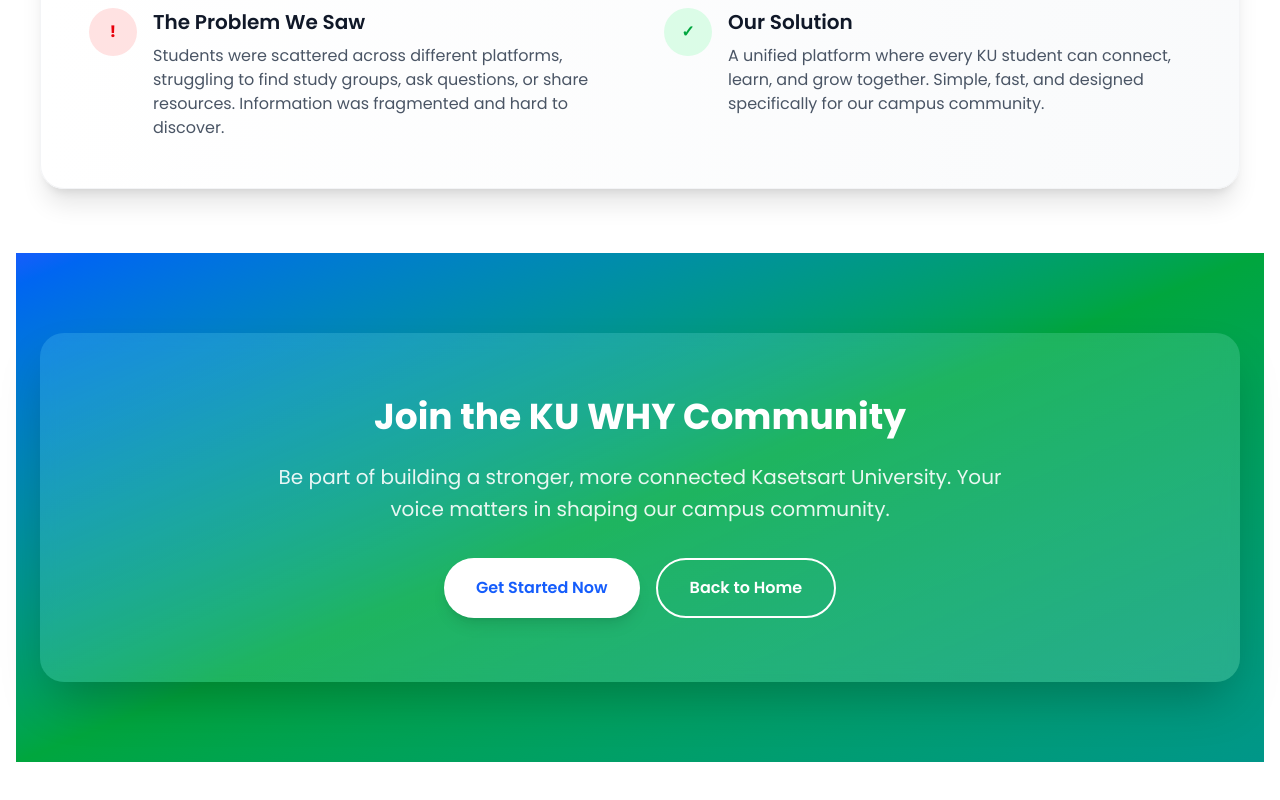
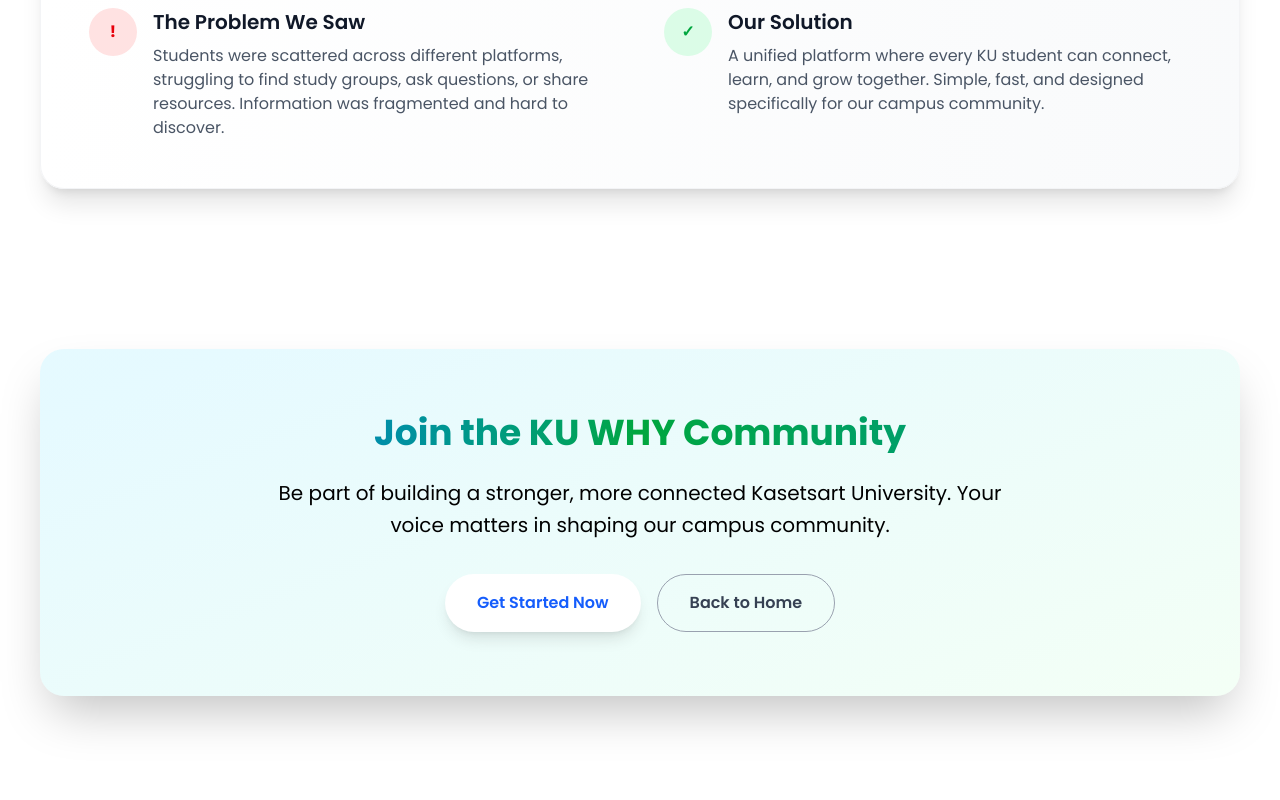
Before and after one commit to isp-merciful/kuwhy, a Next.js app in the folder frontend/: page /components/about-us-page in a window 1280 px wide. Shown: the part 2863-3663 px from the top of the page. Before the commit the page ends 3641 px from the top, so only its background shows below. Built offline with nearby package versions, Linux system fonts and the light colour scheme; no server answers.

Commit message:
Change color in this page that related to home page

```diff
--- a/frontend/app/components/about-us-page/page.js
+++ b/frontend/app/components/about-us-page/page.js
@@ -250,7 +250,7 @@
       </section>
 
       {/* CTA */}
-      <section className="py-20 bg-gradient-to-br from-blue-600 via-green-600 to-teal-600">
+      <section className="py-24 bg-white">
         <div className="mx-auto max-w-7xl px-6">
           <div className="rounded-3xl p-12 sm:p-16 shadow-2xl relative overflow-hidden bg-white/10 backdrop-blur-sm">
             <div className="absolute inset-0 pointer-events-none" aria-hidden="true">
@@ -265,8 +265,8 @@
               </svg>
             </div>
             <div className="relative z-10 text-center">
-              <h3 className="text-3xl sm:text-4xl font-bold text-white mb-6">Join the KU WHY Community</h3>
-              <p className="text-xl text-white/90 max-w-3xl mx-auto mb-8 leading-relaxed">
+              <h3 className="text-3xl sm:text-4xl font-bold mb-6 bg-gradient-to-r from-blue-600 via-green-600 to-teal-600 bg-clip-text text-transparent">Join the KU WHY Community</h3>
+              <p className="text-xl text-gray/90 max-w-3xl mx-auto mb-8 leading-relaxed">
                 Be part of building a stronger, more connected Kasetsart University.
                 Your voice matters in shaping our campus community.
               </p>
@@ -274,7 +274,7 @@
                 <a href="/note" className="inline-flex items-center justify-center rounded-full bg-white text-blue-600 font-semibold px-8 py-4 hover:bg-gray-100 transform hover:scale-105 transition-all duration-300 shadow-lg">
                   Get Started Now
                 </a>
-                <a href="/" className="inline-flex items-center justify-center rounded-full border-2 border-white text-white font-semibold px-8 py-4 hover:bg-white hover:text-blue-600 transition-all duration-300">
+                <a href="/" className="inline-flex items-center justify-center rounded-full border-1 border-gray-400 text-gray-700 font-semibold px-8 py-4 hover:bg-white hover:text-blue-600 transition-all duration-300">
                   Back to Home
                 </a>
               </div>
```
